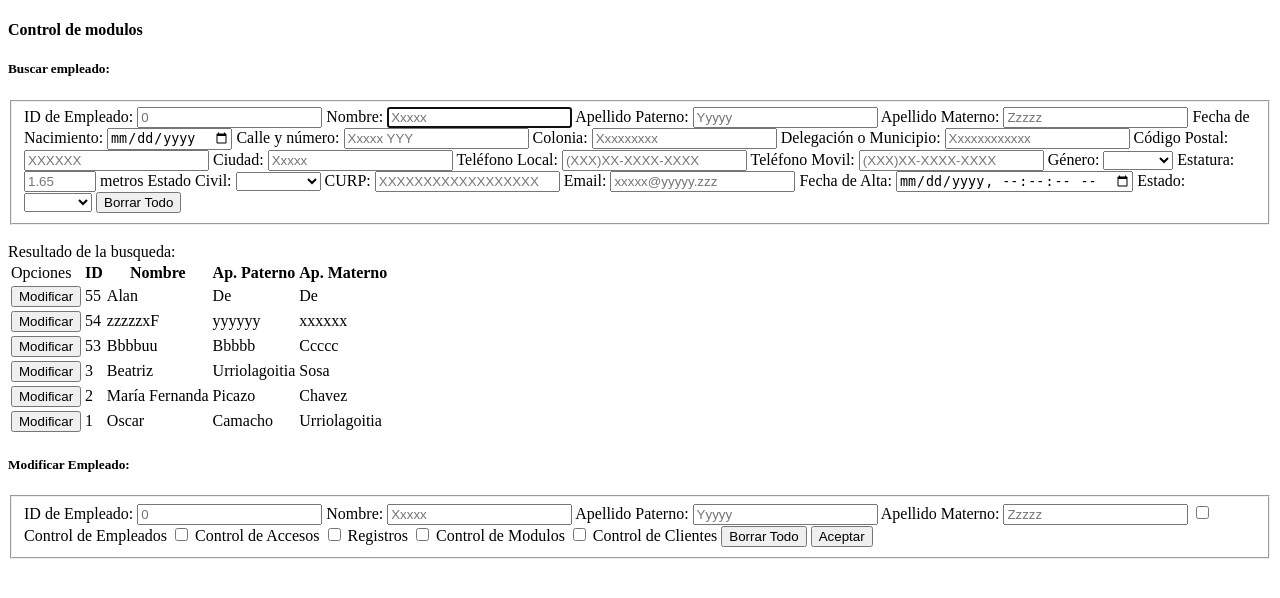
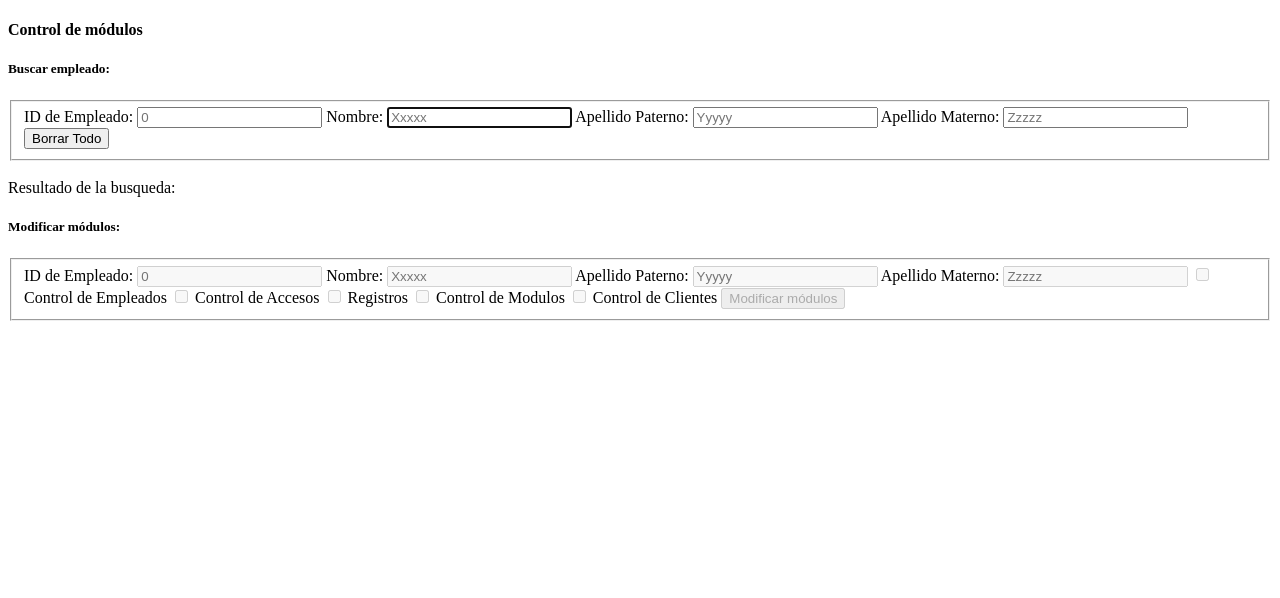
Before and after one commit to oscam15/Engineer-Thesis-Project, a PHP site: template Views/controlDeModulos.php in a window 1280 px wide. Shown: the top 598 px of the page. Run offline with PHP 8.4, Linux system fonts and the light colour scheme; the template is opened without the code that fills it, so the values that code supplies are empty; some libraries are stand-ins or nearby versions.

Commit message:
Modulo de control de modulos terminado, funcionalidad al 100%

```diff
--- a/Controllers/clienteModificar.php
+++ b/Controllers/clienteModificar.php
@@ -36,9 +36,9 @@ if($cliente->update()){				//Hacendo consulta
     $registro = new \APP\Models\Registro();
     session_start();
     $registro->set("idEmpleado", $_SESSION["idEmpleado"] );
-    $registro->set("tipo", "Empleados" );
+    $registro->set("tipo", "Cliente" );
     $registro->set("descripcion",
-"Empleado modificado:
+"Cliente modificado:
 ID: ".$cliente->get("id")." Nombre: ".$cliente->get("nombre")." ".$cliente->get("apPaterno")." ".$cliente->get("apMaterno"));
 
     $registro->insert($conn);
--- /dev/null
+++ b/Controllers/moduloBuscar.php
@@ -0,0 +1,61 @@
+<?php namespace APP\Controllers;
+
+require_once __DIR__."/../Config/Constantes.php";   //Inclusión de las constantes y funciones globales
+require_once __DIR__."/../Autoload.php"; 	//Inclusión de archivo para Autoload de las clases
+\APP\Autoload::run();					//Arranca Autoload			//Arranca Autoload
+
+use APP\Config\Sanitize;
+use APP\Models\Empleado;
+use APP\Models\Modulo;
+use APP\Models\Conexion;
+
+$empleado = new Empleado();			//Creando objeto empleado
+$modulos = new Modulo();			//Creando objeto user
+$con = new Conexion();			//Creando objeto conexión
+
+$conn = $con->getConnection();
+                                            //Llenando objeto a partir de POST
+$idEmpleado = Sanitize::sanitizeInput($_POST["idEmpleado"]."%");
+$nombre = Sanitize::sanitizeInput($_POST["nombre"]."%");
+$apPaterno = Sanitize::sanitizeInput($_POST["apPaterno"]."%");
+$apMaterno = Sanitize::sanitizeInput($_POST["apMaterno"]."%");
+
+$sql = "SELECT Empleados.idEmpleado ,".
+            "Empleados.nombre  ,".
+            "Empleados.apPaterno  ,".
+            "Empleados.apMaterno  ,".
+            "Modulos.modulos  ".
+            "FROM ".$empleado->get("_tableName")." as Empleados LEFT JOIN ".$modulos->get("_tableName")." as Modulos ".
+            "ON Empleados.`idEmpleado` = Modulos.`idEmpleado` ".
+            "WHERE ".
+            "Empleados.`idEmpleado` LIKE :idEmpleado AND ".
+            "Empleados.`nombre` LIKE :nombre AND ".
+            "Empleados.`apPaterno` LIKE :apPaterno AND ".
+            "Empleados.`apMaterno` LIKE :apMaterno  ";
+
+$stmt = $conn->prepare($sql);
+
+$stmt->bindParam(':idEmpleado', $idEmpleado);
+$stmt->bindParam(':nombre', $nombre);
+$stmt->bindParam(':apPaterno', $apPaterno);
+$stmt->bindParam(':apMaterno', $apMaterno);
+
+$stmt->execute();
+
+if ($stmt->rowCount() > 0) {			//Si tiene respuesta genera tabla con ellas
+
+    $resultado = $stmt->fetchAll(\PDO::FETCH_ASSOC);
+
+    echo json_encode($resultado);
+
+}else{										//Caso de no haber coincidencias manda mensaje.
+    echo json_encode(['success' => false]);
+}
+
+
+/*
+COMENTARIOS GENERALES:
+
+- Aquí no se revisa la sesión
+
+*/
--- a/Views/controlDeAccesos.php
+++ b/Views/controlDeAccesos.php
@@ -133,7 +133,7 @@ require_once __DIR__."/../Autoload.php"; 		//Inclusión de archivo para Autoload
 					buscarAcceso();
 				});
 
-				$("#respuestaNavegarAcceso").on( 'click', '.modificarAccesoFillForm', function (evt) {  //TODO ----- aqui me quede!!!!!
+				$("#respuestaNavegarAcceso").on( 'click', '.modificarAccesoFillForm', function (evt) {
 					evt.preventDefault();
 
 					var e = document.getElementById("exitoErrorModificarAccesoFillForm");
--- a/Views/controlDeModulos.php
+++ b/Views/controlDeModulos.php
@@ -7,149 +7,210 @@ require_once __DIR__."/../Autoload.php"; 		//Inclusión de archivo para Autoload
 ?>
 
 <!DOCTYPE html>
-<html>
+<html xmlns="http://www.w3.org/1999/html">
 <head>
 	<meta charset="UTF-8">
-	<meta name="description" content="descripcionControlEmpleados">
-	<meta name="keywords" content="keywordsControlEmpleados">
+	<meta name="description" content="descripcionControlModulos">
+	<meta name="keywords" content="keywordsControlModulos">
 	<meta name="author" content="Oscar Camacho Urriolagoitia">
 	<title><?php echo APPNAME ?> - Control de módulos </title>
+	<script src="https://code.jquery.com/jquery-3.1.1.min.js"
+			integrity="sha256-hVVnYaiADRTO2PzUGmuLJr8BLUSjGIZsDYGmIJLv2b8="
+			crossorigin="anonymous"></script>
 </head>
 
 <body>
-<h4>Control de modulos</h4>
+<h4>Control de módulos</h4>
 
 
 <h5>Buscar empleado:</h5>
 
-<form id="buscarEmpleadoForm" autocomplete="off">
+<form id="buscarForm" autocomplete="off">
 	<fieldset>
-		ID de Empleado: 		<input type="number" name="idEmpleadoBus" min="0" step="1" placeholder="0">
-		Nombre: 				<input type="text" name="nombreBus" placeholder="Xxxxx" maxlength="35" style="text-transform: capitalize;" pattern="[a-zA-Z ñáéíóú]{0,35}" title="Solo letras y espacios, 2 - 35 caracteres." autofocus >
-		Apellido Paterno: 		<input type="text" name="apPaternoBus" placeholder="Yyyyy" maxlength="35" style="text-transform: capitalize;" pattern="[a-zA-Z ñáéíóú]{0,35}" title="Solo letras y espacios, 2 - 35 caracteres." >
-		Apellido Materno: 		<input type="text" name="apMaternoBus" placeholder="Zzzzz" maxlength="35" style="text-transform: capitalize;" pattern="[a-zA-Z ñáéíóú]{0,35}" title="Solo letras y espacios, 2 - 35 caracteres." >
-		Fecha de Nacimiento: 	<input type="date" name="fechaDeNacimientoBus"  >
-		Calle y número: 		<input type="text" name="calleNumeroDomicilioBus" placeholder="Xxxxx YYY" maxlength="70" style="text-transform: capitalize;" pattern="[a-zA-Z0-9- ñáéíóú]{0,70}" title="Solo letras,espacios y números (no signos), 5 - 70 caracteres." >
-		Colonia: 				<input type="text" name="coloniaDomicilioBus" placeholder="Xxxxxxxxx" maxlength="70" style="text-transform: capitalize;" pattern="[a-zA-Z0-9- ñáéíóú]{0,70}" title="Solo letras,espacios y números (no signos), 5 - 70 caracteres." >
-		Delegación o Municipio: <input type="text" name="delegacionMunicipioDomicilioBus" placeholder="Xxxxxxxxxxxx" maxlength="70" style="text-transform: capitalize;" pattern="[a-zA-Z0-9-  ñáéíóú]{0,70}" title="Solo letras,espacios y números (no signos), 5 - 70 caracteres." >
-		Código Postal: 			<input type="text" name="codigoPostalDomicilioBus" placeholder="XXXXXX" maxlength="8" style="text-transform: uppercase;" pattern="[a-zA-Z0-9-]{0,8}" title="Solo letras y números (no signos), 6 - 8 caracteres." >
-		Ciudad: 				<input type="text" name="ciudadDomicilioBus" placeholder="Xxxxx" maxlength="70" style="text-transform: capitalize;" pattern="[a-zA-Z0-9- ñáéíóú]{0,70}" title="Solo letras,espacios y números (no signos), 2 - 70 caracteres." >
-		Teléfono Local: 		<input type="tel" name="telefonoLocalBus" placeholder="(XXX)XX-XXXX-XXXX" maxlength="32" pattern="[0-9-|+|(|)]{0,32}" title="Solo números y +,-,(,) , 8 - 32 caracteres." >
-		Teléfono Movil: 		<input type="tel" name="telefonoMovilBus" placeholder="(XXX)XX-XXXX-XXXX" maxlength="32" pattern="[0-9-|+|(|)]{0,32}" title="Solo números y +,-,(,) , 8 - 32 caracteres." >
-		Género: 				<select name="generoBus" required>
-			<option></option>
-			<option value"Hombre">Hombre</option>
-			<option value"Mujer">Mujer</option>
-		</select>
-		Estatura: 				<input type="number" name="estaturaMBus" min="0.50" max="2.50" step=".01" placeholder="1.65" > metros
-		Estado Civil: 			<select name="estadoCivilBus" required>
-			<option></option>
-			<option value"Casado">Casado</option>
-			<option value"Soltero">Soltero</option>
-			<option value"Divorciado">Divorciado</option>
-			<option value"Otro">Otro</option>
-		</select>
-		CURP: 					<input type="text" name="curpBus" placeholder="XXXXXXXXXXXXXXXXXX" maxlength="18" style="text-transform: uppercase;" pattern="[A-Z0-9-]{0,18}" title="Solo letras y números (no signos), 18 caracteres." >
-		Email: 					<input type="test" name="emailBus" placeholder="xxxxx@yyyyy.zzz" maxlength="128" style="text-transform: lowercase;" >
-		Fecha de Alta: 			<input type="datetime-local" step=1 name="fechaAltaBus"  >
-		Estado: 				<select name="estadoBus" required>
-			<option></option>
-			<option value"1">Activo</option>
-			<option value"0">Inactivo</option>
-		</select>
+		ID de Empleado: 		<input type="number" 	class="idEmpleado" min="0" step="1" placeholder="0">
+		Nombre: 				<input type="text" 		class="nombre" 		placeholder="Xxxxx" maxlength="35" style="text-transform: capitalize;" pattern="[a-zA-Z ñáéíóú]{0,35}" title="Solo letras y espacios, 2 - 35 caracteres." autofocus >
+		Apellido Paterno: 		<input type="text" 		class="apPaterno" 	placeholder="Yyyyy" maxlength="35" style="text-transform: capitalize;" pattern="[a-zA-Z ñáéíóú]{0,35}" title="Solo letras y espacios, 2 - 35 caracteres." >
+		Apellido Materno: 		<input type="text" 		class="apMaterno" 	placeholder="Zzzzz" maxlength="35" style="text-transform: capitalize;" pattern="[a-zA-Z ñáéíóú]{0,35}" title="Solo letras y espacios, 2 - 35 caracteres." >
 		<input type="reset" value="Borrar Todo" >
-		<input type="submit" value="Agregar Empleado" id="boton" style="visibility: hidden;">
+		<input type="submit" value="Buscar Empleado" id="boton" style="visibility: hidden;">
 	</fieldset>
 </form>
+<br>Resultado de la busqueda:<br>
+<span id="respuestaNavegar"></span>
 
-<br>Resultado de la busqueda:<br>
+<h5>Modificar módulos:</h5>
+<span id="exitoErrorModificarFillForm" class="error"></span>
+<form id="modificarForm" autocomplete="off" >
+	<fieldset id="modificarFieldset">
+		ID de Empleado: 		<input type="number" 	class="idEmpleado" min="0" step="1" placeholder="0" disabled>
+		Nombre: 				<input type="text" 		class="nombre" placeholder="Xxxxx" maxlength="35" style="text-transform: capitalize;" pattern="[a-zA-Z ñáéíóú]{0,35}" title="Solo letras y espacios, 2 - 35 caracteres."  disabled>
+		Apellido Paterno: 		<input type="text" 		class="apPaterno" placeholder="Yyyyy" maxlength="35" style="text-transform: capitalize;" pattern="[a-zA-Z ñáéíóú]{0,35}" title="Solo letras y espacios, 2 - 35 caracteres." disabled>
+		Apellido Materno: 		<input type="text" 		class="apMaterno" placeholder="Zzzzz" maxlength="35" style="text-transform: capitalize;" pattern="[a-zA-Z ñáéíóú]{0,35}" title="Solo letras y espacios, 2 - 35 caracteres." disabled>
 
-<span id="respuestaBuscarEmpleado"></span>
+		<input type="checkbox" class="controlEmpleados" disabled> Control de Empleados </input>
+		<input type="checkbox" class="controlAccesos" 	disabled> Control de Accesos </input>
+		<input type="checkbox" class="registros" 		disabled> Registros </input>
+		<input type="checkbox" class="controlModulos" 	disabled> Control de Modulos </input>
+		<input type="checkbox" class="controlClientes" 	disabled> Control de Clientes </input>
 
-<table>
-	<tbody>
-	<tr>
-		<td>Opciones</td>
+		<input type="submit" class="submit" value="Modificar módulos" disabled>
+		<span id="exitoErrorModificarForm" class="error"></span>
 
-		<th>ID</th>
-
-		<th>Nombre</th>
-		<th>Ap. Paterno</th>
-		<th>Ap. Materno</th>
-
-	</tr>
-	<tr><td><button type="button" onclick="modificarEmpleadoFillForm(55);">Modificar</button></td>
-		<td>55</td>
-		<td>Alan</td>
-		<td>De</td>
-		<td>De</td>
-
-	</tr><tr><td><button type="button" onclick="modificarEmpleadoFillForm(54);">Modificar</button></td>
-		<td>54</td>
-		<td>zzzzzxF</td>
-		<td>yyyyyy</td>
-		<td>xxxxxx</td>
-
-	</tr><tr><td><button type="button" onclick="modificarEmpleadoFillForm(53);">Modificar</button></td>
-		<td>53</td>
-		<td>Bbbbuu</td>
-		<td>Bbbbb</td>
-		<td>Ccccc</td>
-
-	</tr><tr><td><button type="button" onclick="modificarEmpleadoFillForm(3);">Modificar</button></td>
-		<td>3</td>
-		<td>Beatriz </td>
-		<td>Urriolagoitia</td>
-		<td>Sosa</td>
-
-	</tr><tr><td><button type="button" onclick="modificarEmpleadoFillForm(2);">Modificar</button></td>
-		<td>2</td>
-		<td>María Fernanda</td>
-		<td>Picazo</td>
-		<td>Chavez</td>
-
-	</tr><tr><td><button type="button" onclick="modificarEmpleadoFillForm(1);">Modificar</button></td>
-		<td>1</td>
-		<td>Oscar</td>
-		<td>Camacho</td>
-		<td>Urriolagoitia</td>
-
-	</tr></tbody></table>
-
-<h5>Modificar Empleado:</h5>
-<span id="exitoErrorModificarEmpleadoFillForm" class="error"></span>
-
-<form id="buscarEmpleadoForm" autocomplete="off">
-	<fieldset>
-		ID de Empleado: 		<input type="number" name="idEmpleadoBus" min="0" step="1" placeholder="0">
-		Nombre: 				<input type="text" name="nombreBus" placeholder="Xxxxx" maxlength="35" style="text-transform: capitalize;" pattern="[a-zA-Z ñáéíóú]{0,35}" title="Solo letras y espacios, 2 - 35 caracteres." autofocus >
-		Apellido Paterno: 		<input type="text" name="apPaternoBus" placeholder="Yyyyy" maxlength="35" style="text-transform: capitalize;" pattern="[a-zA-Z ñáéíóú]{0,35}" title="Solo letras y espacios, 2 - 35 caracteres." >
-		Apellido Materno: 		<input type="text" name="apMaternoBus" placeholder="Zzzzz" maxlength="35" style="text-transform: capitalize;" pattern="[a-zA-Z ñáéíóú]{0,35}" title="Solo letras y espacios, 2 - 35 caracteres." >
-
-		<input type="checkbox" name="estadoCivil" value="Casado" required> Control de Empleados
-		<input type="checkbox" name="estadoCivil" value="Casado" required> Control de Accesos
-		<input type="checkbox" name="estadoCivil" value="Casado" required> Registros
-		<input type="checkbox" name="estadoCivil" value="Casado" required> Control de Modulos
-		<input type="checkbox" name="estadoCivil" value="Casado" required> Control de Clientes
-
-		<input type="reset" value="Borrar Todo" >
-		<input type="submit" value="Aceptar" id="boton">
 	</fieldset>
 </form>
 
 
+<script>
+
+	var timeOut = (<?php echo SESSIONTIMEOUT ?>*60+1)*1000;
+	var timer = setInterval(redirect, timeOut);
+
+	window.onload = resetTimer;
+	document.onmousemove = resetTimer;
+	document.onkeypress = resetTimer;
+
+	function redirect() {
+		window.top.location.href = "../index.php";
+	}
+
+	function resetTimer() {
+		clearInterval(timer);
+		timer = setInterval(redirect, timeOut);
+	}
+
+	function buscar() {
+		$.ajax({
+			url: "../Controllers/moduloBuscar.php",
+			type: 'POST',
+			dataType: 'json',
+			data: {
+				idEmpleado:	$('#buscarForm .idEmpleado').val(),
+				nombre: 	$('#buscarForm .nombre').val(),
+				apPaterno: 	$('#buscarForm .apPaterno').val(),
+				apMaterno: 	$('#buscarForm .apMaterno').val(),
+			}
+		}).done(function (data) {
+			if (data.success != false) {
+				var tabla = '<table>'+
+					'<tr>'+
+					'<td>Opciones</th>'+
+					'<th>ID</th>'+
+					'<th>Nombre</th>'+
+					'<th>Ap. Paterno</th>'+
+					'<th>Ap. Materno</th>';
+
+				$.each(data, function(i, obj) {
+					tabla+= "<tr><td>"+
+						"<button class=\"modificarFillForm\""+
+						"idEmpleado = \""+obj.idEmpleado+"\""+
+						"nombre = \""+obj.nombre+"\""+
+						"apPaterno = \""+obj.apPaterno+"\""+
+						"apMaterno = \""+obj.apMaterno+"\""+
+						"modulos = \""+obj.modulos+"\""+
+						">Modificar</button>"+
+						"</td><td>"+obj.idEmpleado+
+						"</td><td>"+obj.nombre+
+						"</td><td>"+obj.apPaterno+
+						"</td><td>"+obj.apMaterno+
+						"</td>";
+				});
+				tabla += "</table>";
+				$("#respuestaNavegar").empty().append(tabla);
+
+			} else {						//En caso de error, mensaje de error
+				$("#respuestaNavegar").empty().text("No se encontraron coincidencias con la búsqueda.");
+			}
+
+		});
+
+	}
+
+	$(document).ready(function () {
+
+		buscar();
+
+		$("#buscarForm").on( 'submit change keyup', function (evt) {
+			evt.preventDefault();
+			buscar();
+			return false;
+		});
+
+		$("#buscarForm").on( 'reset ', function (evt) {
+			buscar();
+		});
+
+		$("#respuestaNavegar").on( 'click', '.modificarFillForm', function (evt) {
+
+			evt.preventDefault();
+
+			/*var e = document.getElementById("exitoErrorModificarFillForm");
+			if (!!e && e.scrollIntoView) {
+				e.scrollIntoView();
+			}*/
+
+			$('#modificarForm .idEmpleado').val($(this).attr("idEmpleado"));
+			$('#modificarForm .nombre').val($(this).attr("nombre"));
+			$('#modificarForm .apPaterno').val($(this).attr("apPaterno"));
+			$('#modificarForm .apMaterno').val($(this).attr("apMaterno"));
+			$('#modificarForm .controlEmpleados').prop('checked', (($(this).attr("modulos").charAt(0) == 1)? true:false) );
+			$('#modificarForm .controlAccesos').prop('checked', (($(this).attr("modulos").charAt(1) == 1)? true:false));
+			$('#modificarForm .registros').prop('checked', (($(this).attr("modulos").charAt(2) == 1)? true:false) );
+			$('#modificarForm .controlModulos').prop('checked', (($(this).attr("modulos").charAt(3) == 1)? true:false) );
+			$('#modificarForm .controlClientes').prop('checked', (($(this).attr("modulos").charAt(4) == 1)? true:false) );
 
 
+			$('#modificarForm .controlEmpleados').prop('disabled', false);
+			$('#modificarForm .controlAccesos').prop('disabled', false);
+			$('#modificarForm .registros').prop('disabled', false);
+			$('#modificarForm .controlModulos').prop('disabled', false);
+			$('#modificarForm .controlClientes').prop('disabled', false);
 
+			$('#modificarForm .submit').prop('disabled', false);
+			$('#exitoErrorModificarForm').text("");
 
+			return false;
+		});
 
+		$("#modificarForm").submit( function (evt) {
+			evt.preventDefault();
 
+			$modulos = "";
 
+			if($('#modificarForm .controlEmpleados').prop('checked')){$modulos+="1";}else{$modulos+="0";};
+			if($('#modificarForm .controlAccesos').prop('checked')){$modulos+="1";}else{$modulos+="0";};
+			if($('#modificarForm .registros').prop('checked')){$modulos+="1";}else{$modulos+="0";};
+			if($('#modificarForm .controlModulos').prop('checked')){$modulos+="1";}else{$modulos+="0";};
+			if($('#modificarForm .controlClientes').prop('checked')){$modulos+="1";}else{$modulos+="0";};
 
+			$.ajax({
+				url: "../Controllers/moduloModificar.php",
+				type: 'POST',
+				dataType: 'json',
+				data: {
+					idEmpleado: $('#modificarForm .idEmpleado').val(),
+					modulos: 	$modulos
+				}
+			}).done(function (data) {
+				if (data.success) {
+					$('#modificarForm .controlEmpleados').prop('disabled', true);
+					$('#modificarForm .controlAccesos').prop('disabled', true);
+					$('#modificarForm .registros').prop('disabled', true);
+					$('#modificarForm .controlModulos').prop('disabled', true);
+					$('#modificarForm .controlClientes').prop('disabled', true);
+					$('#modificarForm .submit').prop('disabled', true);
+					document.getElementById("modificarForm").reset();
+					buscar();
+					document.getElementById("exitoErrorModificarForm").innerHTML = "Modulos modificados con éxito.";
+				} else {						//En caso de error, mensaje de error
+					document.getElementById("exitoErrorModificarForm").innerHTML = "Error modificando modulos.";
+				}
+			});
+			return false;
+		});
 
-<span id="testing"></span>
+	});
 
-
+</script>
 
 
 </body>
--- a/home.php
+++ b/home.php
@@ -36,7 +36,7 @@
 		<a href="./Views/controlDeEmpleados.php" target="modulo">Control de empleados</a>
 		<a href="./Views/controlDeAccesos.php" target="modulo">Control de accesos</a>
 		<a href="./Views/registros.php" target="modulo">Registros</a>
-        <!--<a href="./Views/controlDeModulos.php" target="modulo">Control de Módulos</a>-->
+        <a href="./Views/controlDeModulos.php" target="modulo">Control de Módulos</a>
         <a href="./Views/controlDeClientes.php" target="modulo">Control de Clientes</a>
 		<a href="./Controllers/usersLogout.php" >Cerrar sesión</a>
 		<br>
```
Also changed, not shown: Controllers/moduloModificar.php (added, +55 -0 lines), Models/Modulo.php (added, +58 -0 lines).
